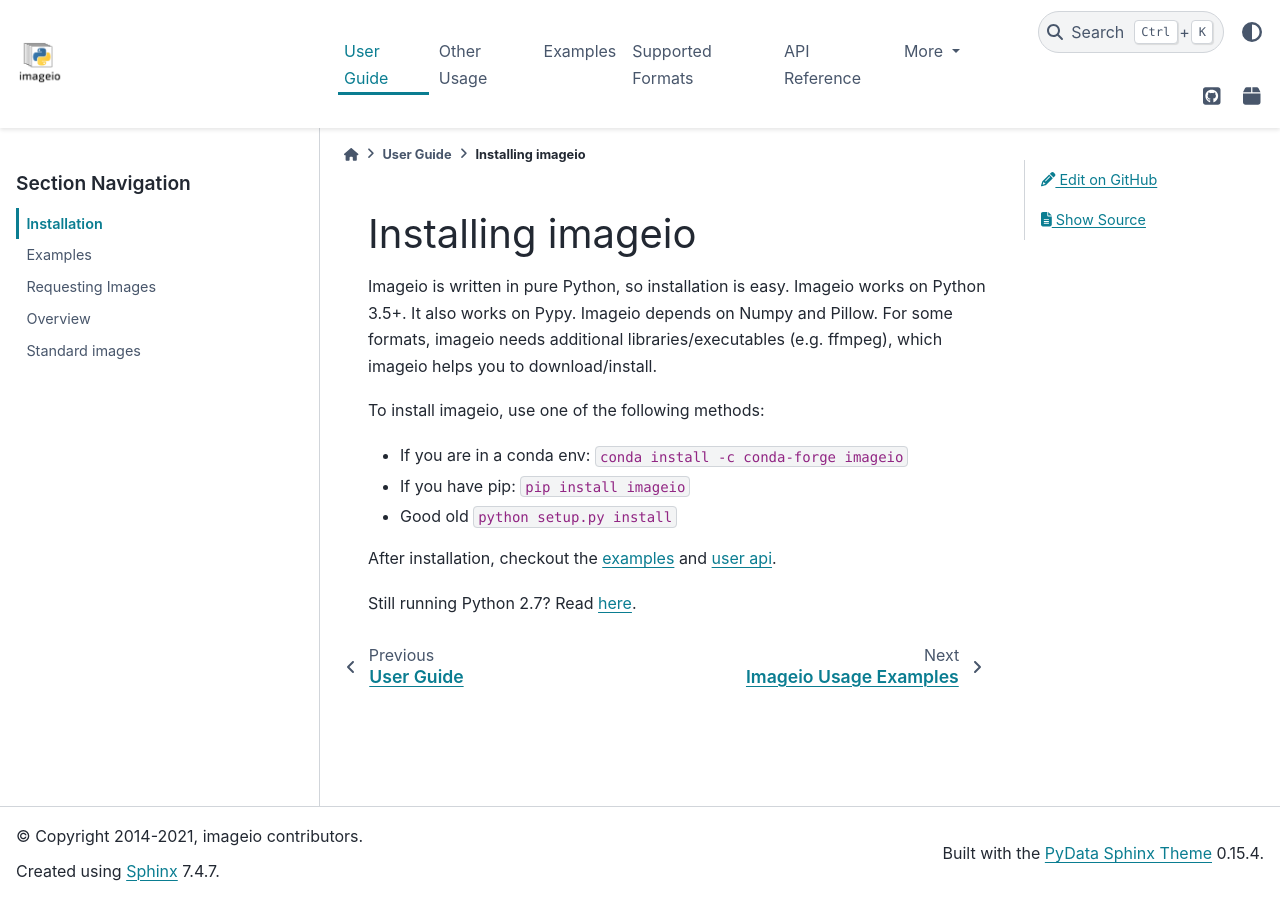
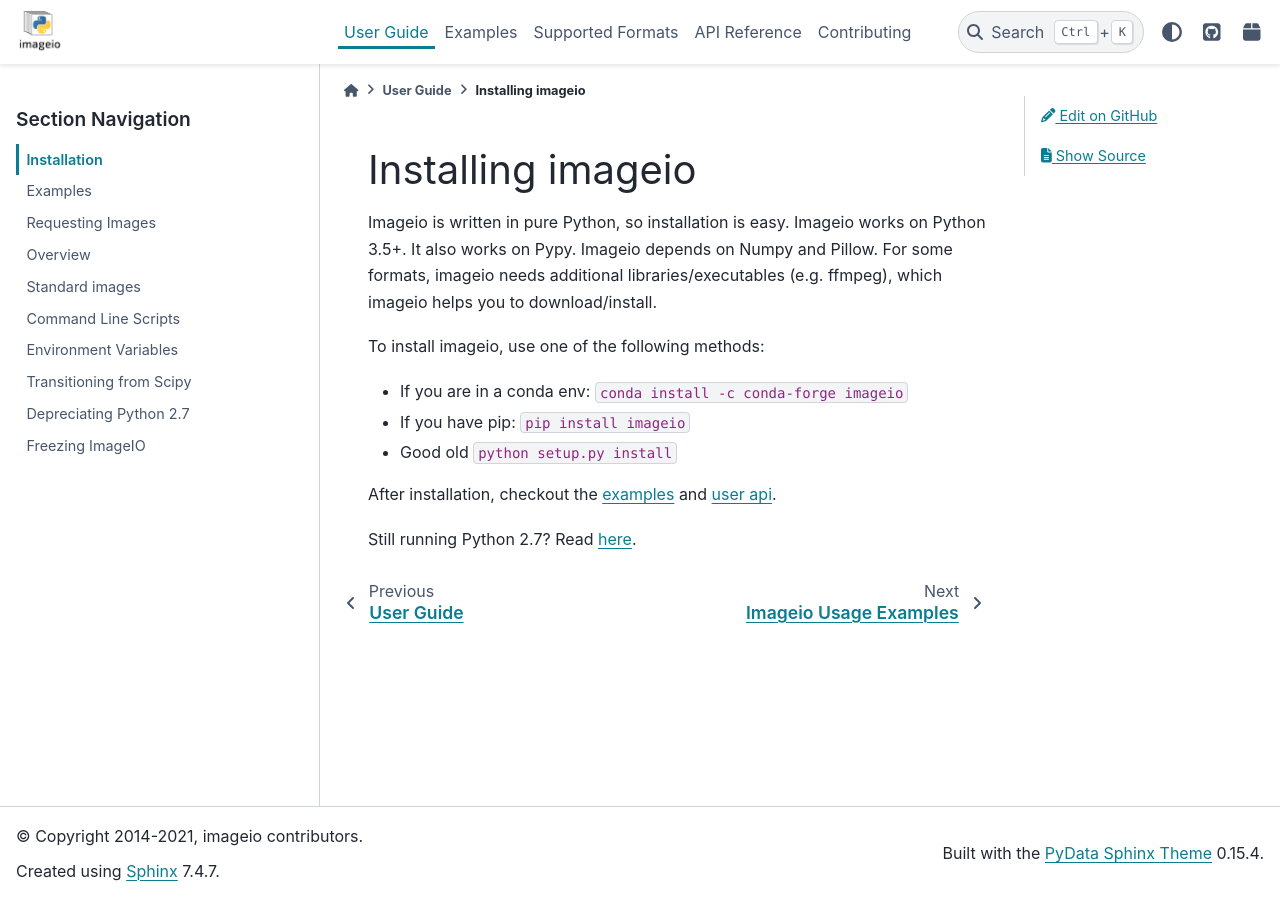
Before and after one commit to imageio/imageio, a Sphinx documentation site: the page built from docs/user_guide/installation.rst, in a window 1280 px wide. Built offline with Sphinx 7.4.7 and the PyData theme 0.15.4, drawn with Linux system fonts in a browser that asks for light colours.

Commit message:
DOC: combine other_usage and user_guide

```diff
--- a/docs/index.rst
+++ b/docs/index.rst
@@ -10,7 +10,6 @@ Contents:
   :maxdepth: 2
 
   User Guide <user_guide/index>
-  Other Usage <other_usage/index>
   Examples <examples>
   Supported Formats <formats/index>
   API Reference <reference/index>
--- a/docs/other_usage/index.rst
+++ /dev/null
@@ -1,12 +0,0 @@
-===============
-Other Usage
-===============
-
-.. toctree::
-  :maxdepth: 1
-
-  Command Line Scripts <cmdlinescripts>
-  Environment Variables <envvariables>
-  Transitioning from Scipy <scipy>
-  Depreciating Python 2.7 <drop27>
-  Freezing ImageIO <freezing>
--- a/docs/user_guide/index.rst
+++ b/docs/user_guide/index.rst
@@ -9,4 +12,17 @@ User Guide
   Examples <../examples>
   Requesting Images <requests>
   Overview <overview>
+
+
+Other Usage
+-----------
+
+.. toctree::
+  :maxdepth: 1
+
   Standard images <standardimages>
+  Command Line Scripts <cmdlinescripts>
+  Environment Variables <envvariables>
+  Transitioning from Scipy <scipy>
+  Depreciating Python 2.7 <drop27>
+  Freezing ImageIO <freezing>
--- a/docs/user_guide/installation.rst
+++ b/docs/user_guide/installation.rst
@@ -16,4 +16,4 @@ To install imageio, use one of the following methods:
 After installation, checkout the
 :doc:`examples <../examples>` and :doc:`user api <../reference/userapi>`.
 
-Still running Python 2.7? Read :doc:`here <../other_usage/drop27>`.
+Still running Python 2.7? Read :doc:`here <drop27>`.
```
Also changed, not shown: other parts of docs/user_guide/index.rst (+4 -1 lines), docs/user_guide/cmdlinescripts.rst (renamed from docs/other_usage/cmdlinescripts.rst), docs/user_guide/drop27.rst (renamed from docs/other_usage/drop27.rst), docs/user_guide/envvariables.rst (renamed from docs/other_usage/envvariables.rst), docs/user_guide/freezing.rst (renamed from docs/other_usage/freezing.rst), docs/user_guide/scipy.rst (renamed from docs/other_usage/scipy.rst).
